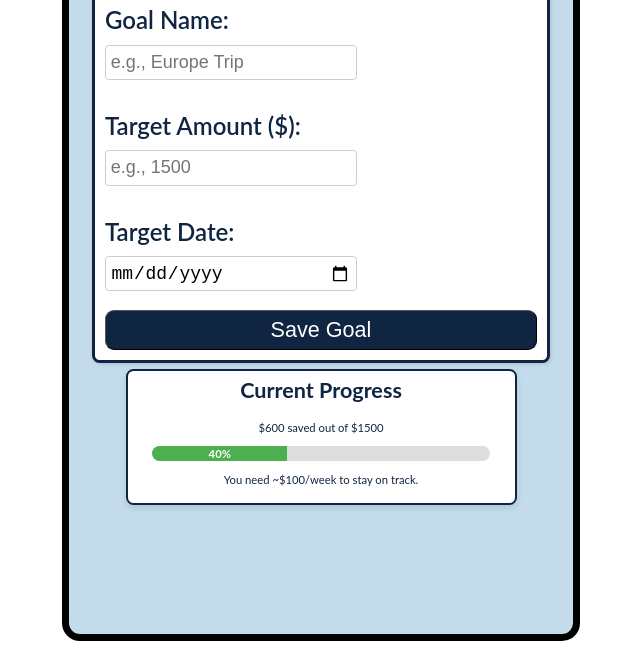
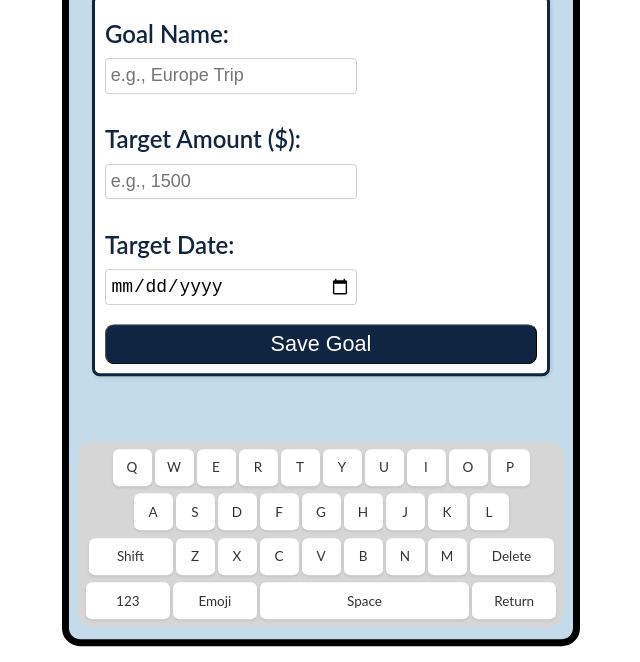
Before and after one commit to jcohen1122/CMSC434_Budget_App, a plain HTML site: page goal.html in a window 1280 px wide. Shown: the part 138-800 px from the top of the page, without its empty margins (319-959 px from the left). Drawn offline with Linux system fonts and the light colour scheme.

Commit message:
Keyboard & nav bar move

```diff
--- a/goal.html
+++ b/goal.html
@@ -47,7 +47,7 @@
 </head>
 <body>
   <div class="device">
-    <h1 class="tab_heading">Create Savings Goal</h1>
+    <br><br><br><br><br><br><br>
 
     <form>
       <label for="goalName">Goal Name:</label>
@@ -61,14 +61,8 @@
 
       <button>Save Goal</button>
     </form>
-    <div class="progress-box">
-      <h2 style="margin-top: 0;">Current Progress</h2>
-      <p>$600 saved out of $1500</p>
-      <div class="progress-bar">
-        <div class="progress-fill">40%</div>
-      </div>
-      <p>You need ~$100/week to stay on track.</p>
-    </div>
+    <br><br><br><br><br>
+
     <div class = "tabcontainer">
       <button onclick="window.location.href='budget.html'">
           <img src="icons/budget.png" alt="Home" width="75px">
@@ -86,7 +80,49 @@
         <img src="icons/savingsgoal.png" alt="Home" width="125px">
       </button>
 
-  </div>
+    </div>
+    <div class="keyboard">
+            <div class="row">
+              <div class="key">Q</div>
+              <div class="key">W</div>
+              <div class="key">E</div>
+              <div class="key">R</div>
+              <div class="key">T</div>
+              <div class="key">Y</div>
+              <div class="key">U</div>
+              <div class="key">I</div>
+              <div class="key">O</div>
+              <div class="key">P</div>
+            </div>
+            <div class="row">
+              <div class="key">A</div>
+              <div class="key">S</div>
+              <div class="key">D</div>
+              <div class="key">F</div>
+              <div class="key">G</div>
+              <div class="key">H</div>
+              <div class="key">J</div>
+              <div class="key">K</div>
+              <div class="key">L</div>
+            </div>
+            <div class="row">
+              <div class="key wide">Shift</div>
+              <div class="key">Z</div>
+              <div class="key">X</div>
+              <div class="key">C</div>
+              <div class="key">V</div>
+              <div class="key">B</div>
+              <div class="key">N</div>
+              <div class="key">M</div>
+              <div class="key wide">Delete</div>
+            </div>
+            <div class="row">
+              <div class="key wide">123</div>
+              <div class="key wide">Emoji</div>
+              <div class="key space">Space</div>
+              <div class="key wide">Return</div>
+            </div>
+        </div>
   </div>
 </body>
 </html>
```
Also changed, not shown: bill_tracker.html (+44 -2 lines), budget.html (+44 -2 lines).
